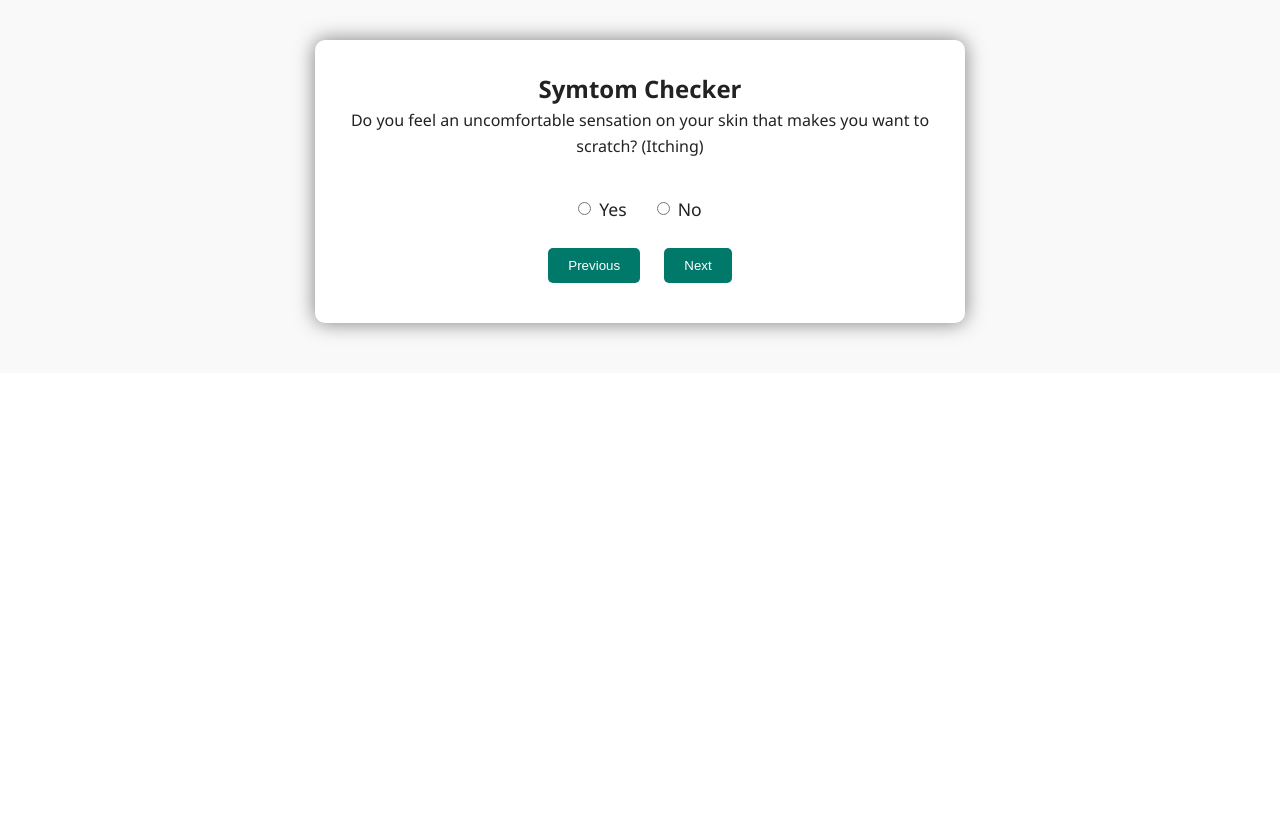
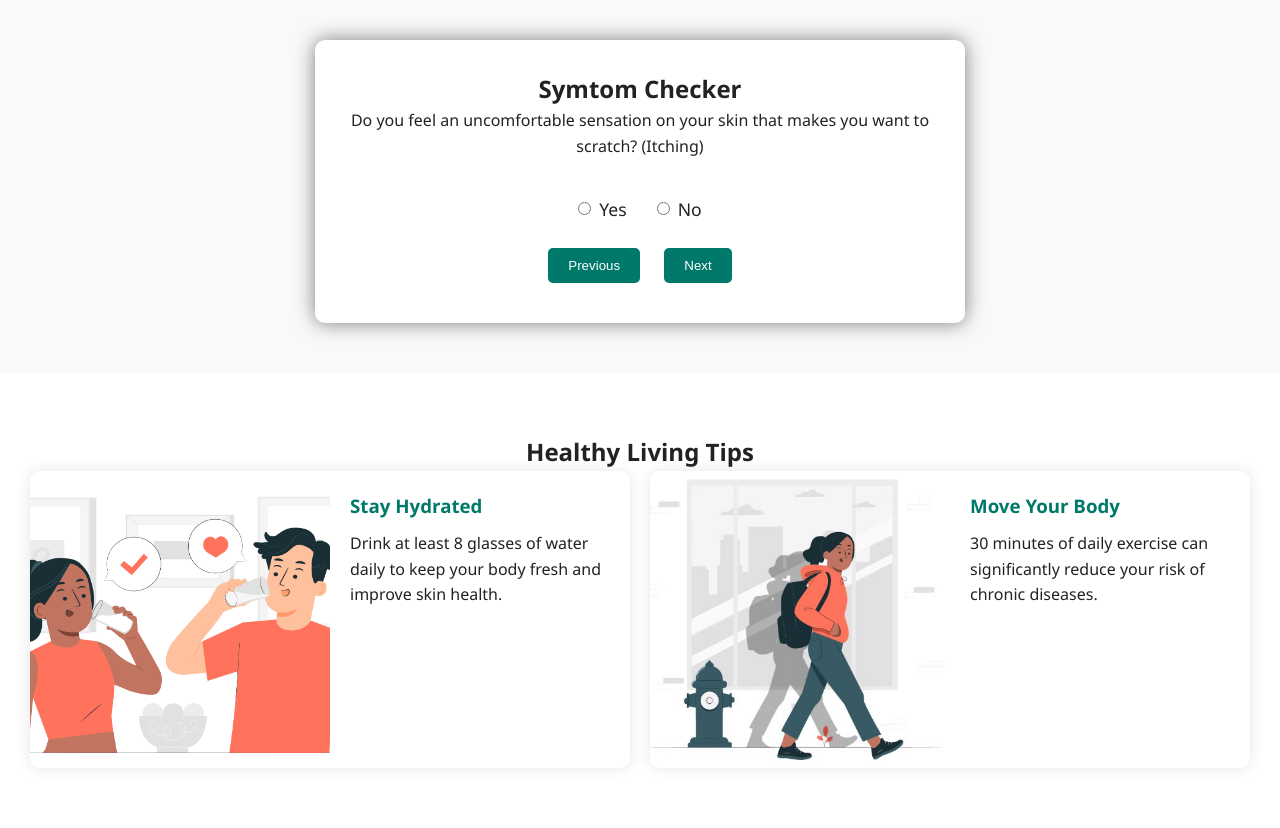
Before and after one commit to aarushibisht01/CuraCheck, a plain HTML site: page frontend/index.html in a window 1280 px wide. Shown: the part 730-1558 px from the top of the page. Before the commit the page ends 1103 px from the top, so only its background shows below. Drawn offline with Linux system fonts and the light colour scheme.

Commit message:
Added Healthy Tips Card

```diff
--- a/frontend/index.html
+++ b/frontend/index.html
@@ -30,6 +30,25 @@
             </form>
         </div>
     </section>
+    <section class="cards-section">
+        <h2>Healthy Living Tips</h2>
+        <div class="cards-wrapper">
+            <div class="card">
+                <img src="images/tips-1.jpg" alt="Drink Water"/>
+                <div class="card-text">
+                    <h3>Stay Hydrated</h3>
+                    <p>Drink at least 8 glasses of water daily to keep your body fresh and improve skin health.</p>
+                </div>
+            </div>
+            <div class="card">
+                <img src="images/tips-2.jpg" alt="Exercise"/>
+                <div class="card-text">
+                    <h3>Move Your Body</h3>
+                    <p>30 minutes of daily exercise can significantly reduce your risk of chronic diseases.</p>
+                </div>
+            </div>
+        </div>
+    </section>
     <script src="script.js"></script>
 </body>
 </html>
--- a/frontend/style.css
+++ b/frontend/style.css
@@ -74,3 +74,43 @@ button:hover{
     gap: 8px;
     font-weight: 500;
 }
+.cards-section {
+    padding: 60px 20px;
+    background: #fff;
+    text-align: center;
+}
+
+.cards-wrapper {
+    display: flex;
+    flex-wrap: wrap;
+    justify-content: center;
+    gap: 20px;
+}
+
+.card {
+    display: flex;
+    flex-direction: row;
+    width: 600px;
+    max-width: 100%;
+    background: white;
+    box-shadow: 0 0 15px rgba(0,0,0,0.1);
+    border-radius: 10px;
+    overflow: hidden;
+}
+
+.card img {
+    width: 50%;
+    object-fit: cover;
+    height: auto;
+}
+
+.card-text {
+    padding: 20px;
+    width: 50%;
+    text-align: left;
+}
+
+.card h3 {
+    margin-bottom: 10px;
+    color: #00796b;
+}
```
